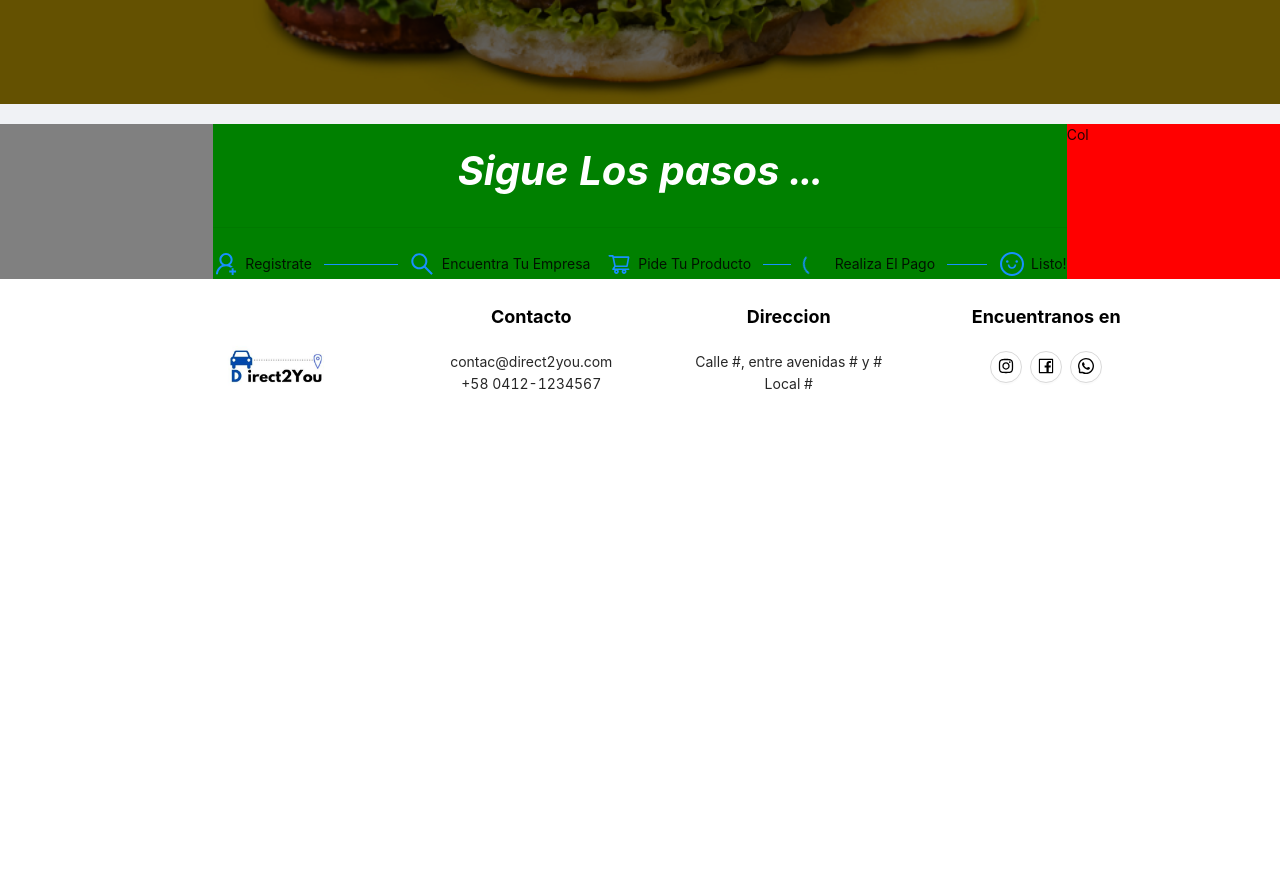
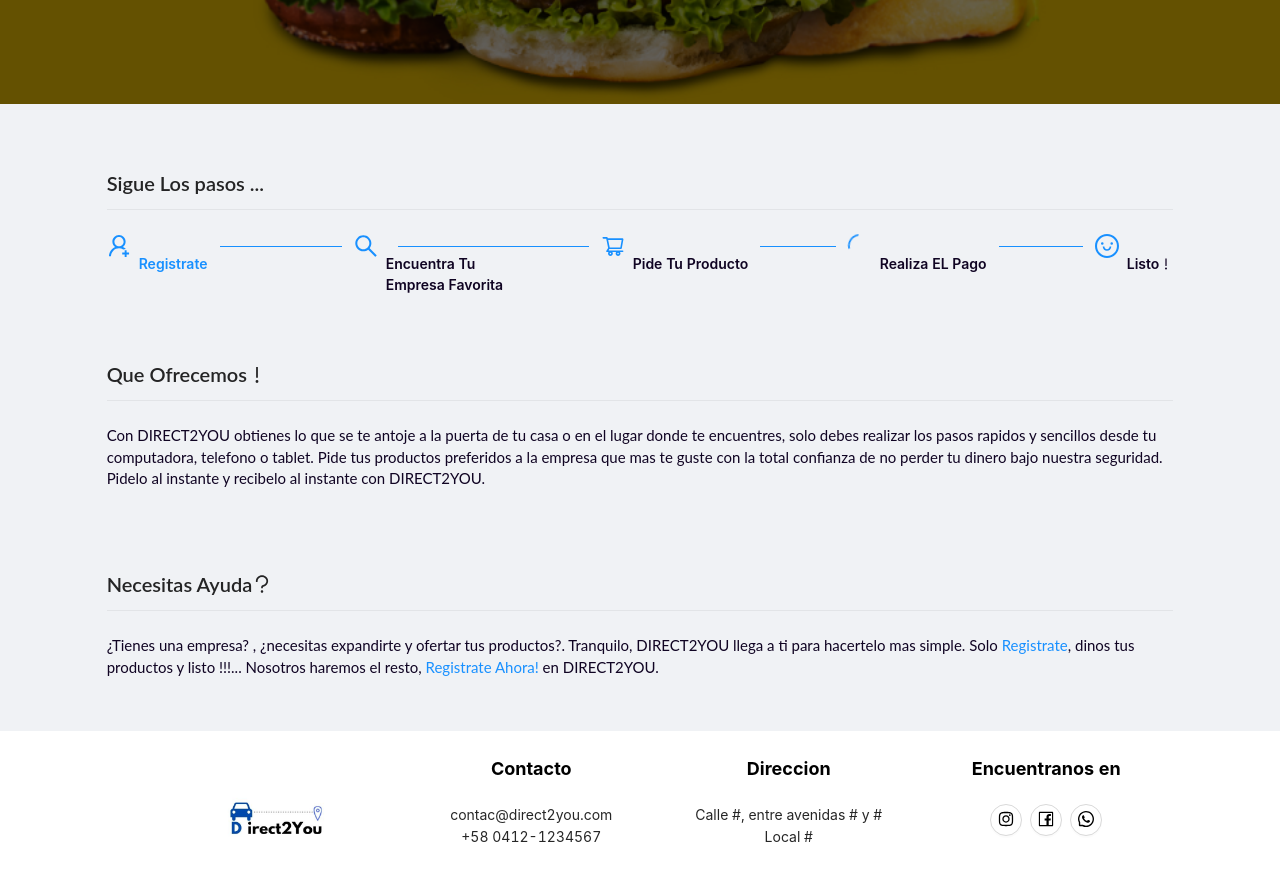
Before and after one commit to martinezdiego/direct2you, a React (Create React App) app in the folder client/: page /home in a window 1280 px wide. Shown: the part 720-1600 px from the top of the page. Before the commit the page ends 1197 px from the top, so only its background shows below. Built offline with nearby package versions, Linux system fonts and the light colour scheme.

Commit message:
Finished Page home

```diff
--- a/client/src/pages/Home/ContentHome.js
+++ b/client/src/pages/Home/ContentHome.js
@@ -1,39 +1,109 @@
 import React, { PureComponent } from 'react';
 import {Layout, Col, Row, Divider, Steps} from 'antd'
-import { UserAddOutlined, SmileOutlined, LoadingOutlined, SearchOutlined, ShoppingCartOutlined } from '@ant-design/icons';
+import { UserAddOutlined,
+    SmileOutlined,
+    LoadingOutlined,
+    SearchOutlined,
+    ShoppingCartOutlined,
+    ExclamationOutlined,
+    QuestionOutlined } from '@ant-design/icons';
+
 import LastHeader from '../../components/shared/LastHeader'
 
 const { Step } = Steps;
 const {Content} = Layout
+const titleE = (
+    <div className="title-step">
+    Encuentra Tu Empresa Favorita
+    </div>
+);
+const titleR = (
+    <div className="title-step">
+    <a href="/registrarse" >Registrate</a>
+    </div>
+);
+const titleP = (
+    <div className="title-step">
+    <p>Pide Tu Producto</p>
+    </div>
+);
+const titleRP = (
+    <div className="title-step">
+    <p>Realiza EL Pago</p>
+    </div>
+);
+const titledone = (
+    <div className="title-step">
+    <p>Listo<ExclamationOutlined /></p>
+    </div>
+);
 class ContentHome extends PureComponent{
     render(){
         return (
             <Content>
                 <LastHeader head="home"/>
+                <div style={{marginTop:'5%'}}>
                     <Row>
-                    <Col style={{backgroundColor:"gray"}} xs={{ span: 1 }} md={{span:1}} lg={{ span: 4 }}>
-
-                    </Col>
-                    <Col style={{backgroundColor:"green"}} xs={{ span: 22 }} md={{span:22}} lg={{ span: 16 }}>
-                        <div className="h1-text">
+                        <Col lg={{ span: 2 }}  xs={{ span: 0 }}/>
+                        <Col lg={{ span: 20 }}  xs={{ span: 24 }}>
+                            <h2 style={{fontWeight:'600',fontSize:'20px',float:'left',fontFamily:'Lato'}}>
                                 Sigue Los pasos ...
-                        </div>
+                            </h2 >
                             <Divider/>
                             <div>
                                 <Steps size="small" responsive={true}>
-                                <Step status="finish" title="Registrate" icon={<UserAddOutlined />} />
-                                <Step status="finish" title="Encuentra Tu Empresa Favorita" icon={<SearchOutlined />} />
-                                <Step status="finish" title="Pide Tu Producto" icon={<ShoppingCartOutlined />} />
-                                <Step status="finish" title="Realiza El Pago" icon={<LoadingOutlined />} />
-                                <Step status="finish" title="Listo!" icon={<SmileOutlined />} />
+                                    <Step status="finish" title={titleR} icon={<UserAddOutlined />} />
+                                    <Step status="finish" description={titleE} icon={<SearchOutlined />} />
+                                    <Step status="finish" title={titleP} icon={<ShoppingCartOutlined />} />
+                                    <Step status="finish" title={titleRP} icon={<LoadingOutlined />} />
+                                    <Step status="finish" title={titledone} icon={<SmileOutlined />} />
                                 </Steps>
                             </div>
                         </Col>
-                    <Col style={{backgroundColor:"red"}} xs={{ span: 1 }} md={{span:1}} lg={{ span: 4 }}>
-                    Col
+                        <Col lg={{ span: 2 }}  xs={{ span: 0 }}/>
+                    </Row>
+                </div>
+                <div style={{marginTop:'5%'}}>
+                    <Row>
+                        <Col lg={{ span: 2 }}  xs={{ span: 0 }}/>
+                        <Col lg={{ span: 20 }}  xs={{ span: 24 }}>
+                            <h2 style={{fontWeight:'600',fontSize:'20px',float:'left',fontFamily:'Lato'}}>
+                                Que Ofrecemos<ExclamationOutlined />
+                            </h2 >
+                            <Divider/>
+                            <div>
+                            <p className="p-label">
+                                Con DIRECT2YOU obtienes lo que se te antoje a la puerta de tu casa
+                                o en el lugar donde te encuentres, solo debes realizar los pasos rapidos
+                                y sencillos desde tu computadora, telefono o tablet. Pide tus productos
+                                preferidos a la empresa que mas te guste con la total confianza de no perder
+                                tu dinero bajo nuestra seguridad. Pidelo al instante y recibelo al instante
+                                con DIRECT2YOU.
+                            </p>
+                            </div>
                         </Col>
+                        <Col lg={{ span: 2 }}  xs={{ span: 0 }}/>
                     </Row>
-
+                </div>
+                <div style={{marginTop:'5%',marginBottom:'3%'}}>
+                    <Row>
+                        <Col lg={{ span: 2 }}  xs={{ span: 0 }}/>
+                        <Col lg={{ span: 20 }}  xs={{ span: 24 }}>
+                            <h2 style={{fontWeight:'600',fontSize:'20px',float:'left',fontFamily:'Lato'}}>
+                                Necesitas Ayuda<QuestionOutlined />
+                            </h2 >
+                            <Divider/>
+                            <div>
+                            <p className="p-label">
+                                ¿Tienes una empresa? , ¿necesitas expandirte y ofertar tus productos?. Tranquilo,
+                                DIRECT2YOU llega a ti para hacertelo mas simple. Solo <a href="/registrar-empresa">Registrate</a>,
+                                dinos tus productos y listo !!!... Nosotros haremos el resto, <a href="/registrar-empresa">Registrate Ahora!</a> en DIRECT2YOU.
+                            </p>
+                            </div>
+                        </Col>
+                        <Col lg={{ span: 2 }}  xs={{ span: 0 }}/>
+                    </Row>
+                </div>
             </Content>
         )
     };
```
Lines whose indentation alone changed are shown as unchanged.
